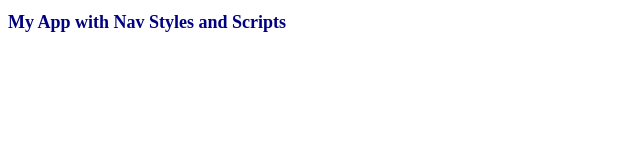
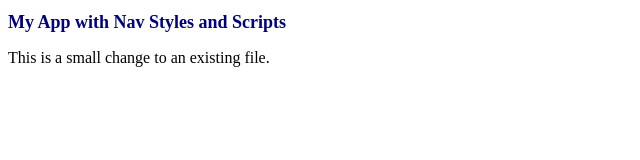
Before and after one commit to thinkful-ei-gecko/badri-kevin-test_repo, a plain HTML site: page index.html in a window 1280 px wide. Shown: the whole page, without its empty margins (0-640 px from the left). Drawn offline with Linux system fonts and the light colour scheme.

Commit message:
made some small changes

```diff
--- a/index.html
+++ b/index.html
@@ -11,5 +11,6 @@
 <body>
     <h1>My App with Nav Styles and Scripts</h1>
     <script src="app.js"></script>
+    <p>This is a small change to an existing file.</p>
 </body>
 </html>
```
